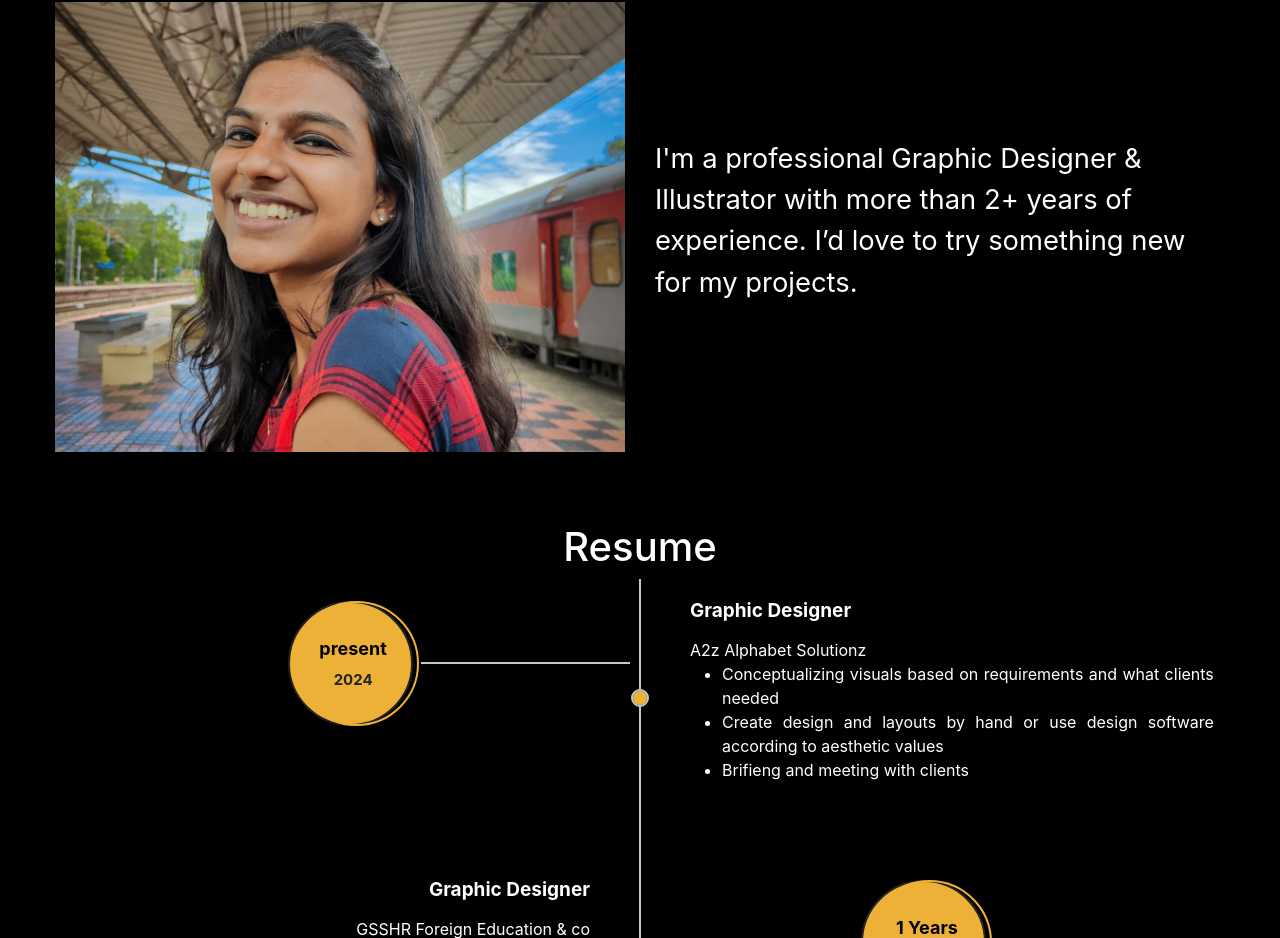
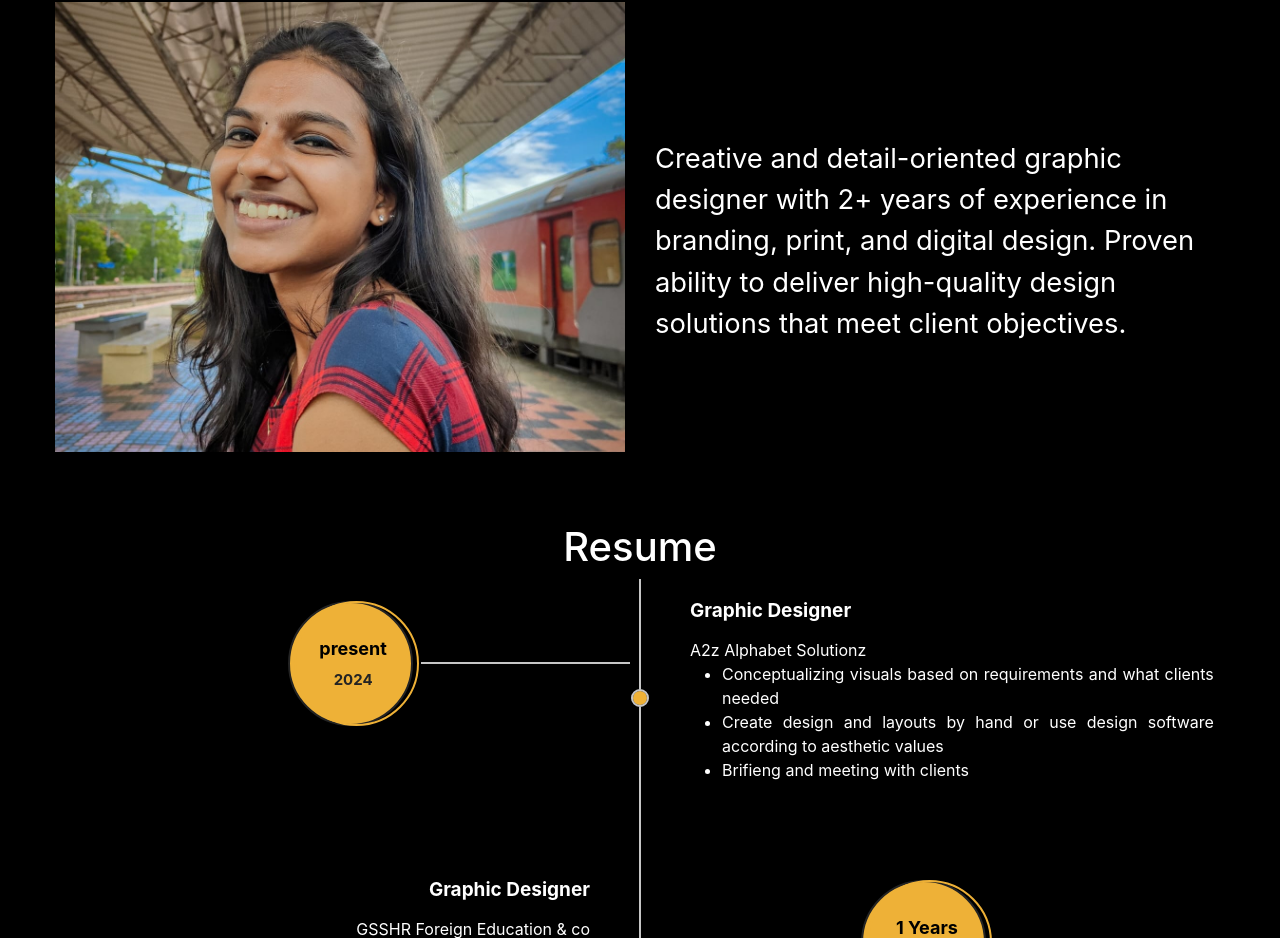
Before and after one commit to Suraj24061998/aneena, a React (Create React App) app in the folder profile/: page / in a window 1280 px wide. Shown: the part 802-1740 px from the top of the page. Built offline with nearby package versions, Linux system fonts and the light colour scheme.

Commit message:
cv and about change

```diff
--- a/profile/src/Components/About/About.jsx
+++ b/profile/src/Components/About/About.jsx
@@ -18,8 +18,8 @@ function About() {
             </div>
             <div className="col-lg-6">
               <p className="ab-text">
-              I'm a professional Graphic Designer & Illustrator with more than 2+ years of experience.
-               I’d love to try something new for my projects.
+              Creative and detail-oriented graphic designer with 2+ years of experience in branding, print, and digital design.
+              Proven ability to deliver high-quality design solutions that meet client objectives.
               </p>
             </div>
           </div>
--- a/profile/src/Components/Cv/Cv.jsx
+++ b/profile/src/Components/Cv/Cv.jsx
@@ -1,6 +1,6 @@
 import React from 'react'
 import './Cv.css'
-import img from '../Images/cv.jpg'
+import img from '../Images/cv1.jpg'
 
 function Cv() {
     return (
--- a/profile/src/Components/Home/Home.jsx
+++ b/profile/src/Components/Home/Home.jsx
@@ -7,6 +7,7 @@ import Resume from '../Resume/Resume';
 import Service from '../Services/Service';
 import Skil from '../Skills/Skil';
 import Gallery from '../Gallery/Gallery';
+
 
 function Home() {
   useEffect(() => {
```
Also changed, not shown: 1 other file (tests, documents, lock files or other folders).
